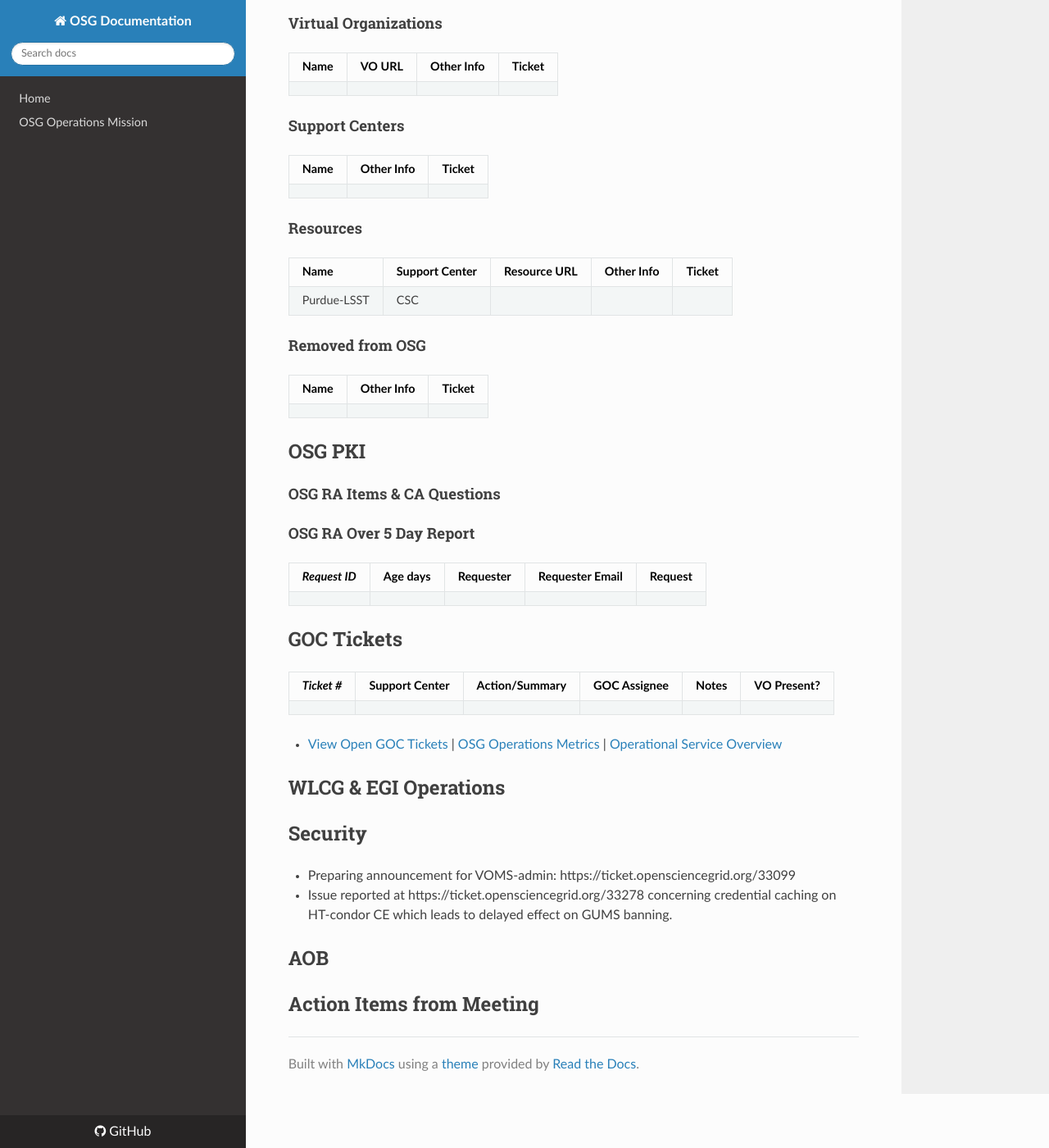
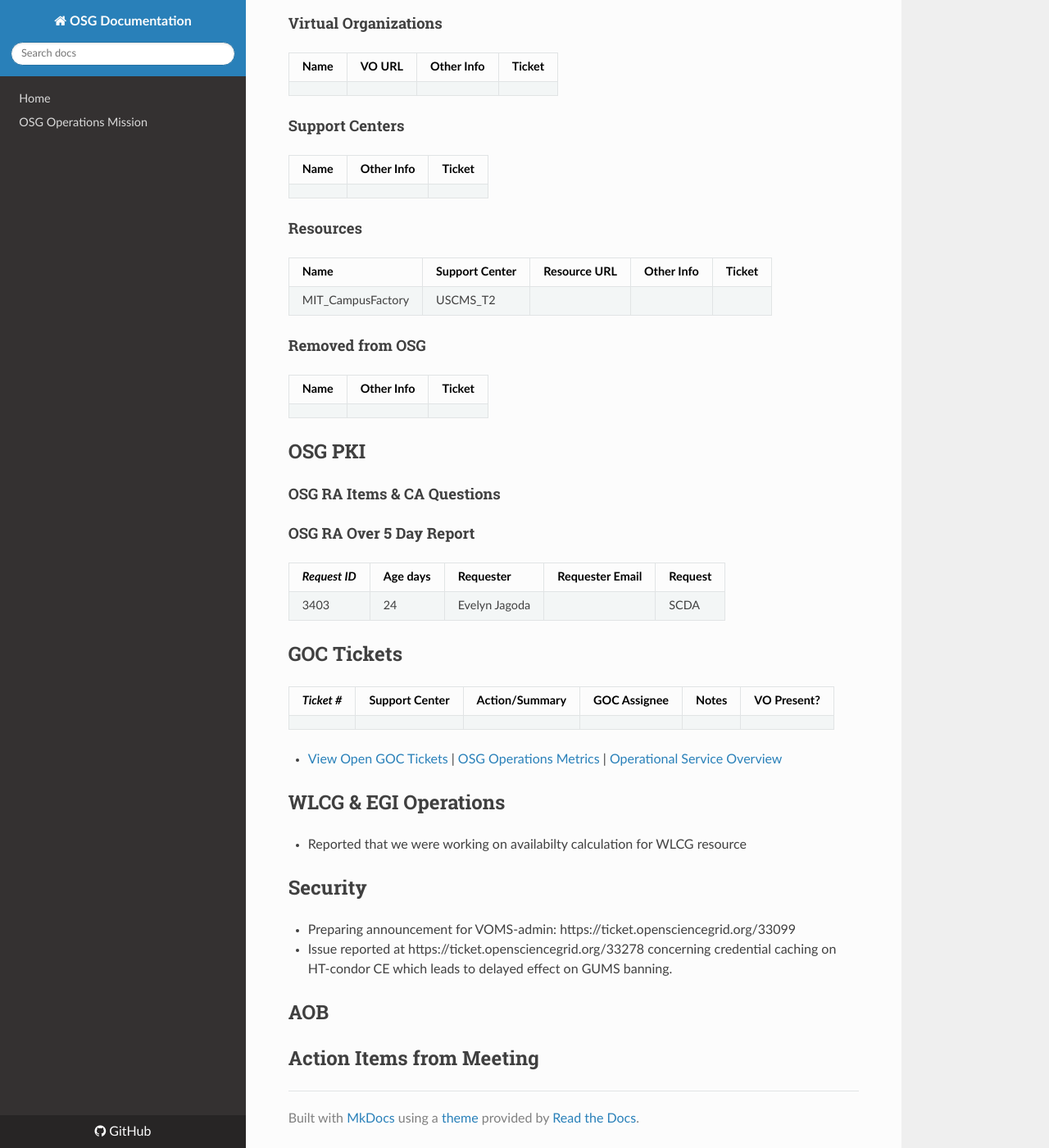
Before and after one commit to osg-htc/operations, an MkDocs documentation site: the page built from docs/WeeklyMinutes/3Apr2017.md, in a window 1280 px wide and 1400 px high, scrolled down 2472 px. Shown: the whole window at 82% size. Built offline with MkDocs 1.6.1, drawn with Linux system fonts in a browser that asks for light colours; nearby versions of some CDN libraries; old or Windows-style settings are respelled for this version of MkDocs.

Commit message:
Update 3Apr2017.md
Changes by kyle

```diff
--- a/docs/WeeklyMinutes/3Apr2017.md
+++ b/docs/WeeklyMinutes/3Apr2017.md
@@ -55,7 +55,7 @@
 #### Resources
 | Name | Support Center | Resource URL | Other Info | Ticket |
 | ---- | -------------- | ------------ | ---------- | ------ |
-| Purdue-LSST | CSC |
+| MIT_CampusFactory | USCMS_T2 |
 
 #### Removed from OSG
 | Name | Other Info | Ticket |
@@ -68,6 +68,7 @@
 #### OSG RA Over 5 Day Report
 | *Request ID* | Age days	| Requester	| Requester Email |Request |
 |--------------|----------|-----------|-----------------|--------|
+| 3403 | 24 | Evelyn Jagoda | | SCDA |
 
 ## GOC Tickets
 
@@ -78,6 +79,7 @@
 
 
 ## WLCG & EGI Operations
+   * Reported that we were working on availabilty calculation for WLCG resource
 
 ## Security
    * Preparing announcement for VOMS-admin: https://ticket.opensciencegrid.org/33099
```
